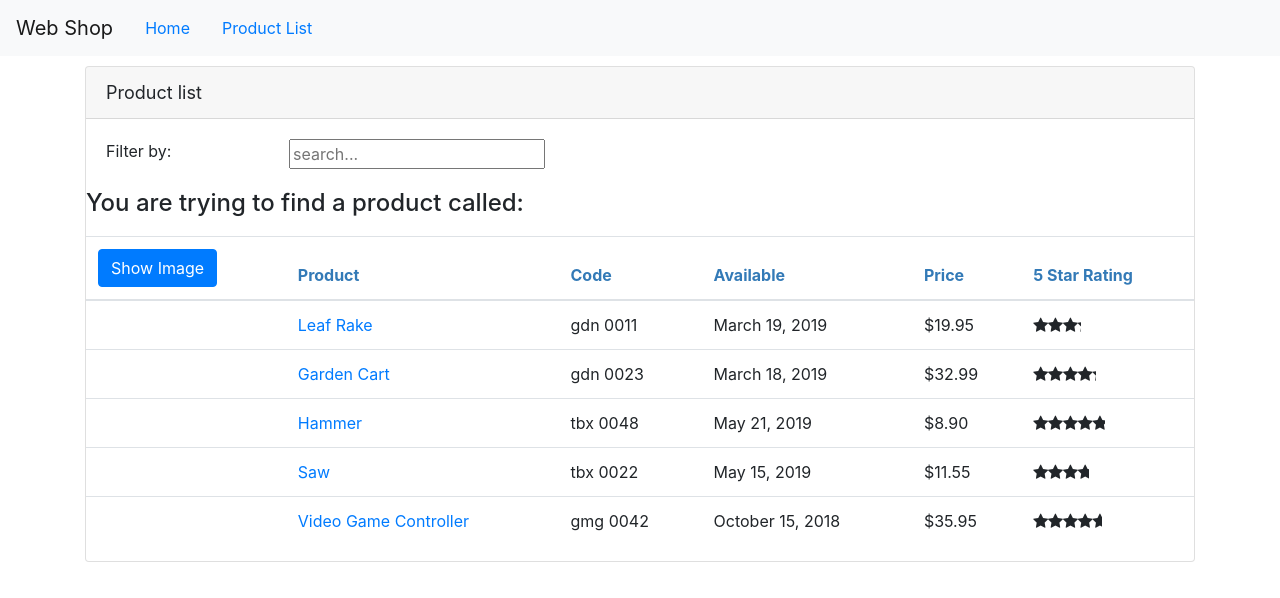
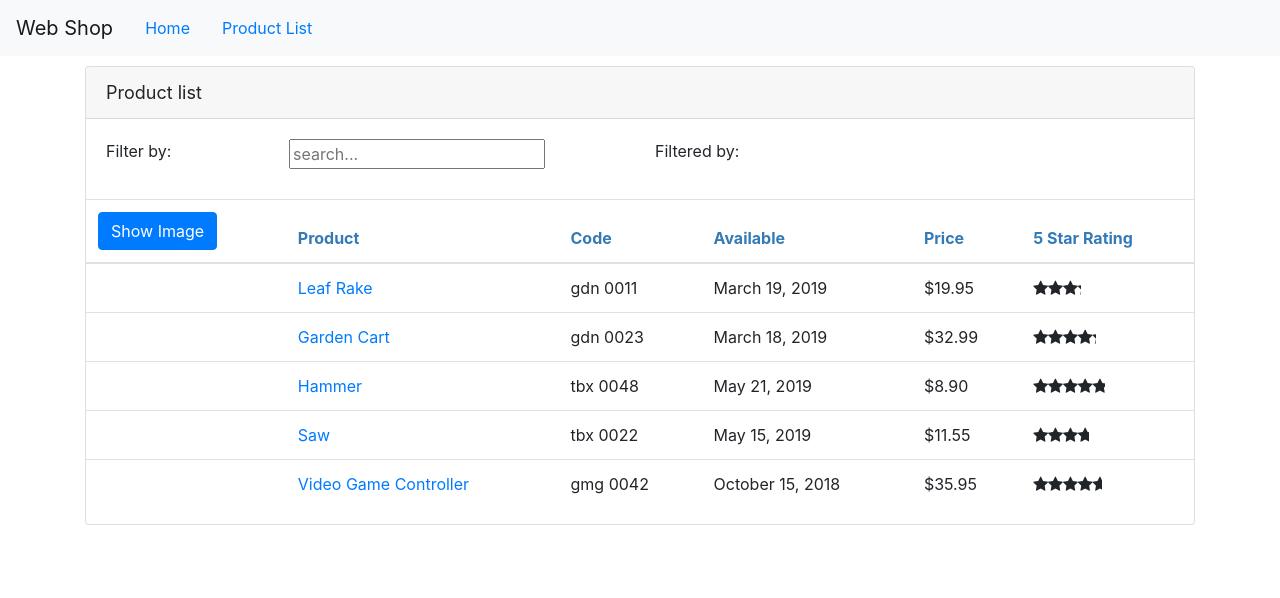
Before and after one commit to VentsislavRusev/WebShop, an Angular app: page /products in a window 1280 px wide. Shown: the top 598 px of the page. Built offline with nearby package versions, Linux system fonts and the light colour scheme.

Commit message:
Update product-list.component.html

```diff
--- a/src/app/products/product-list.component.html
+++ b/src/app/products/product-list.component.html
@@ -8,13 +8,10 @@
             <div class="col-md-4">
                 <input type="text" placeholder="search..." [(ngModel)]='listFilter'/>
             </div>
+            <div class="col-md-2"> Filtered by: {{listFilter}} </div>
         </div>
     </div>
-    <div class="row">
-        <div class="col-md-6">
-            <h4>You are trying to find a product called: {{listFilter}}</h4>
-        </div>
-    </div>
+
     <div class="table-responsive">
         <table class="table" *ngIf="products && products.length">
             <thead>
```
